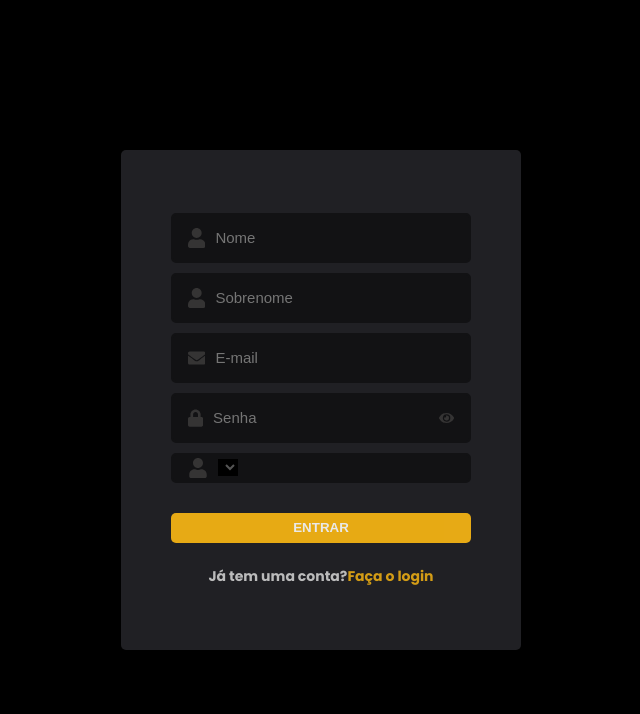
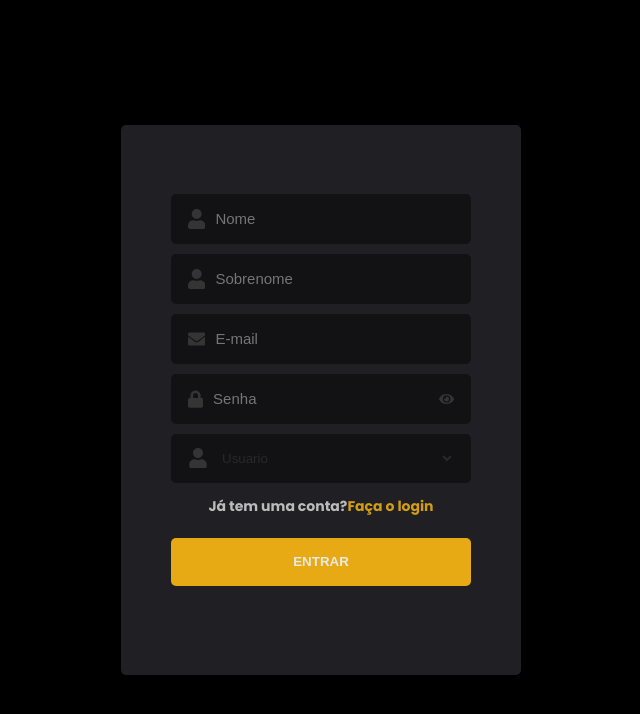
Before and after one commit to fhssouza/Despachante, a React (Create React App) app in the folder frontend/: page /register in a window 1280 px wide. Shown: the top 714 px of the page, without its empty margins (319-959 px from the left). Built offline with nearby package versions, Linux system fonts and the light colour scheme.

Commit message:
ajuste role formulário

```diff
--- a/frontend/src/components/FormRegister/index.jsx
+++ b/frontend/src/components/FormRegister/index.jsx
@@ -14,12 +14,15 @@ import {
 import { FaUser, FaEnvelope, FaLock, FaEye, FaEyeSlash } from "react-icons/fa";
 
 export const Register = () => {
+
   const [typePassword, setTypePassword] = useState("password");
   const [firstName, setFirstName] = useState();
   const [lastName, setLastName] = useState();
   const [email, setEmail] = useState();
   const [password, setPassword] = useState();
-  const [role, setRole] = useState();
+  const [role, setRole] = useState("user");
+
+
 
   // const handleName = (e) => {
   //   setFirstName(e.target.value);
@@ -28,7 +31,7 @@ export const Register = () => {
   const handleSubmit = (e) => {
     e.preventDefault();
     console.log("Enviando formulario");
-    console.log(firstName, lastName, email, password);
+    console.log(firstName, lastName, email, password, role);
 
     // limpar formularios com redirect não faz sentido
     setFirstName("");
@@ -90,21 +93,24 @@ export const Register = () => {
             <FaEyeSlash onClick={changeTypePassword} />
           )}
         </InputContent>
-
         <InputContent>
           <FaUser />
           {/* verificar como esconter este select */}
           <InputSelect
             type="text"
-            placeholder="Role"
             value={role}
             onChange={(e) => setRole(e.target.value)}
-          />
+            name={role}
+            disabled={true}
+          >
+            <option value="" hidden>
+              Role
+            </option>
+            <option value="user">Usuario</option>
+            <option value="admin">Admin</option>
+            <option value="teste">teste</option>
+          </InputSelect>
         </InputContent>
-        <Span color="#fdba13"></Span>
-
-        <ButtonLogin disabled={!email || !password}>ENTRAR</ButtonLogin>
-
         <RegisterContent>
           <Span color="#ccc">
             Já tem uma conta?
@@ -113,6 +119,9 @@ export const Register = () => {
             </Link>
           </Span>
         </RegisterContent>
+        <Span color="#fdba13"></Span>
+
+        <ButtonLogin disabled={!email || !password}>ENTRAR</ButtonLogin>
       </Content>
     </Container>
   );
--- a/frontend/src/components/FormRegister/styles.js
+++ b/frontend/src/components/FormRegister/styles.js
@@ -2,7 +2,7 @@ import styled from "styled-components";
 
 export const Container = styled.form`
   width: 400px;
-  height: 500px;
+  height: 550px;
   background-color: #202024;
   border-radius: 5px;
   display: flex;
@@ -58,9 +58,16 @@ export const Input = styled.input`
 `;
 
 export const InputSelect = styled.select`
-  background-color: #000;
-  color: #555;
+  width: 83%;
+  background-color: #121214;
+  color: #333;
   border: none;
+  &:hover {
+    ${(props) =>
+      props.disabled === false
+        ? "transition: 0.2s ease; opacity: 1;"
+        : "cursor: not-allowed;"}
+  }
 `;
 
 export const Span = styled.span`
```
